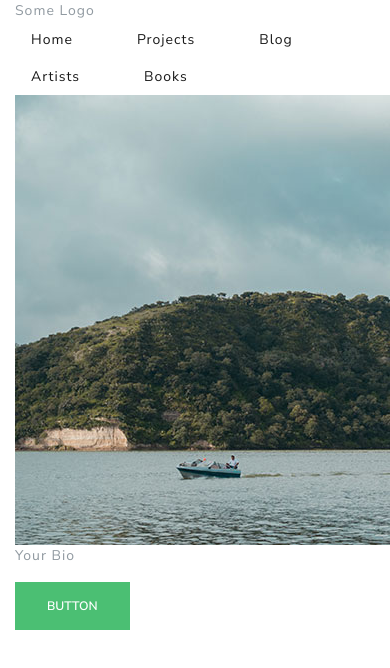
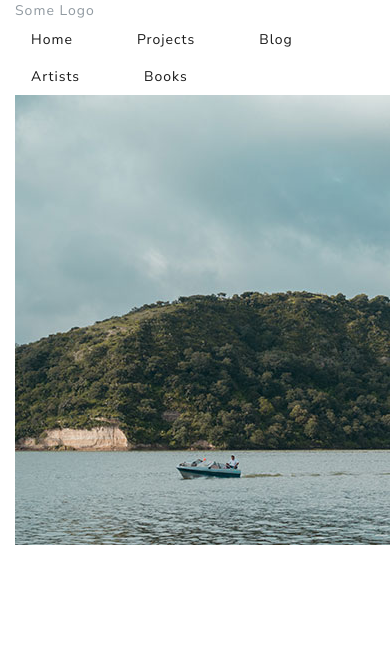
Before and after one commit to reginavictorica/regina-victorica, a plain HTML site: page index.html in a window 390 px wide. Shown: the top 668 px of the page. Drawn offline with nearby package versions, Linux system fonts and the light colour scheme.

Commit message:
Remove button

```diff
--- a/index.html
+++ b/index.html
@@ -56,12 +56,7 @@
         <div class="col-md-6">
           <img alt="Bootstrap Image Preview" src="img/main.jpg">
         </div>
-        <div class="col-md-6">
-        	<p>Your Bio</p>
-        	<button type="button" class="btn btn-success">
-            Button
-          </button>
-        </div>
+
       </div>
     </div>
   <script src="js/vendor/modernizr-3.6.0.min.js"></script>
```
